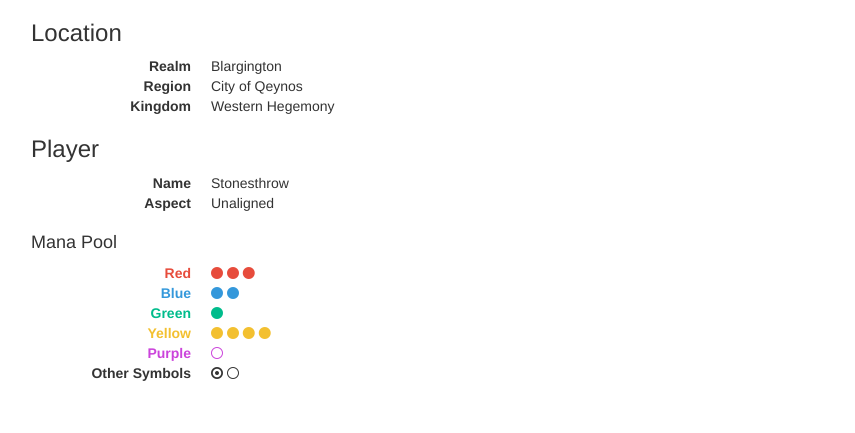
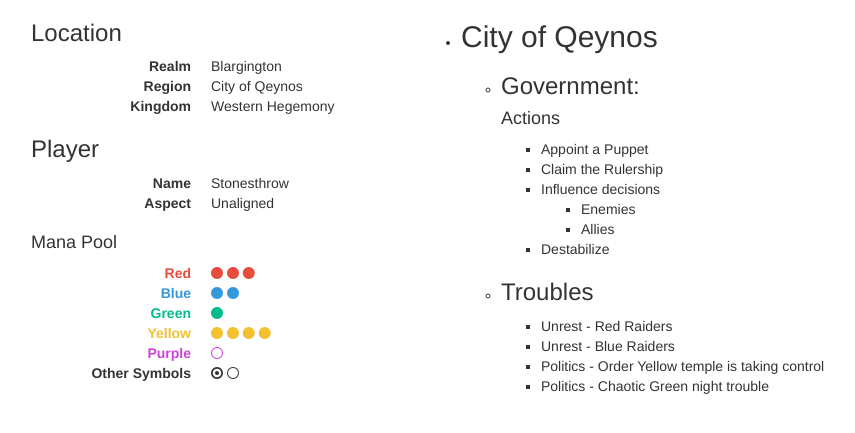
Before and after one commit to SteveGongage/pwker, a Django app: page /regions in a window 1280 px wide. Shown: the top 433 px of the page, without its empty margins (39-894 px from the left). Run offline with Django 3.2, Linux system fonts and the light colour scheme; parts of the project's set-up code (start-up, migrations or seed data) failed here and were passed over; some libraries are stand-ins or nearby versions.

Commit message:
Realm and region actions starting to get fleshed out

```diff
--- a/Planeswalker/settings.py
+++ b/Planeswalker/settings.py
@@ -57,7 +57,7 @@ ROOT_URLCONF = 'Planeswalker.urls'
 TEMPLATES = [
     {
         'BACKEND': 'django.template.backends.django.DjangoTemplates',
-        'DIRS': ['Planeswalker\\templates'],
+        'DIRS': ['templates'],
         'APP_DIRS': True,
         'OPTIONS': {
             'context_processors': [
--- a/game/templates/regions.html
+++ b/game/templates/regions.html
@@ -2,6 +2,43 @@
 
 {% block content %}
 
+    <ul>
+        <li>
+            <h2>City of Qeynos</h2>
+            <ul>
+                <li>
+                    <h3>Government:</h3>
+
+                    <h4>Actions</h4>
+                    <ul>
+                        <li>Appoint a Puppet</li>
+                        <li>Claim the Rulership</li>
+                        <li>Influence decisions
+                            <ul>
+                                <li>Enemies</li>
+                                <li>Allies</li>
+                            </ul>
+                        </li>
+                        <li>Destabilize</li>
+                    </ul>
+                </li>
+
+                <li>
+                    <h3>Troubles</h3>
+                    <ul>
+                        <li>Unrest - Red Raiders</li>
+                        <li>Unrest - Blue Raiders</li>
+                        <li>Politics - Order Yellow temple is taking control</li>
+                        <li>Politics - Chaotic Green night trouble</li>
+
+                    </ul>
+
+                </li>
+            </ul>
+        </li>
+
+    </ul>
+
 
 
 {% endblock %}
```
Also changed, not shown: templates/_sidebar.html (renamed from Planeswalker/templates/_sidebar.html), templates/gamePage.html (renamed from Planeswalker/templates/gamePage.html), templates/rootTemplate.html (renamed from Planeswalker/templates/rootTemplate.html).
